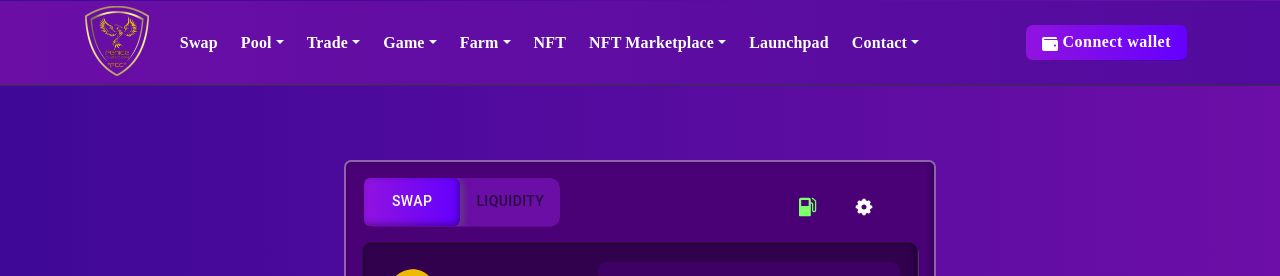
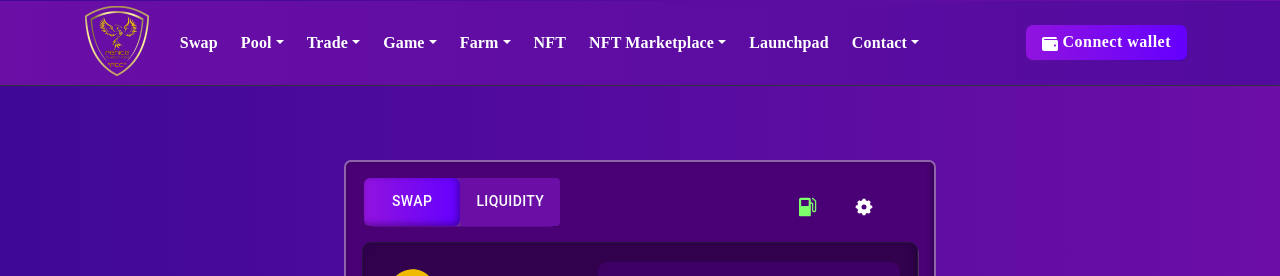
Before and after one commit to BetterLogicTeam/fenice_swap, a React (Create React App) app: page / in a window 1280 px wide. Shown: the top 276 px of the page. Built offline with nearby package versions, Linux system fonts and the light colour scheme.

Commit message:
nav link

```diff
--- a/src/Components/Landing/Landing.css
+++ b/src/Components/Landing/Landing.css
@@ -127,3 +127,8 @@
 .exchange_arrow{
     cursor: pointer;
 }
+
+.nav-pills .nav-link{
+    background-color: #6A0EA6 !important;
+    color: white !important;
+}
```
